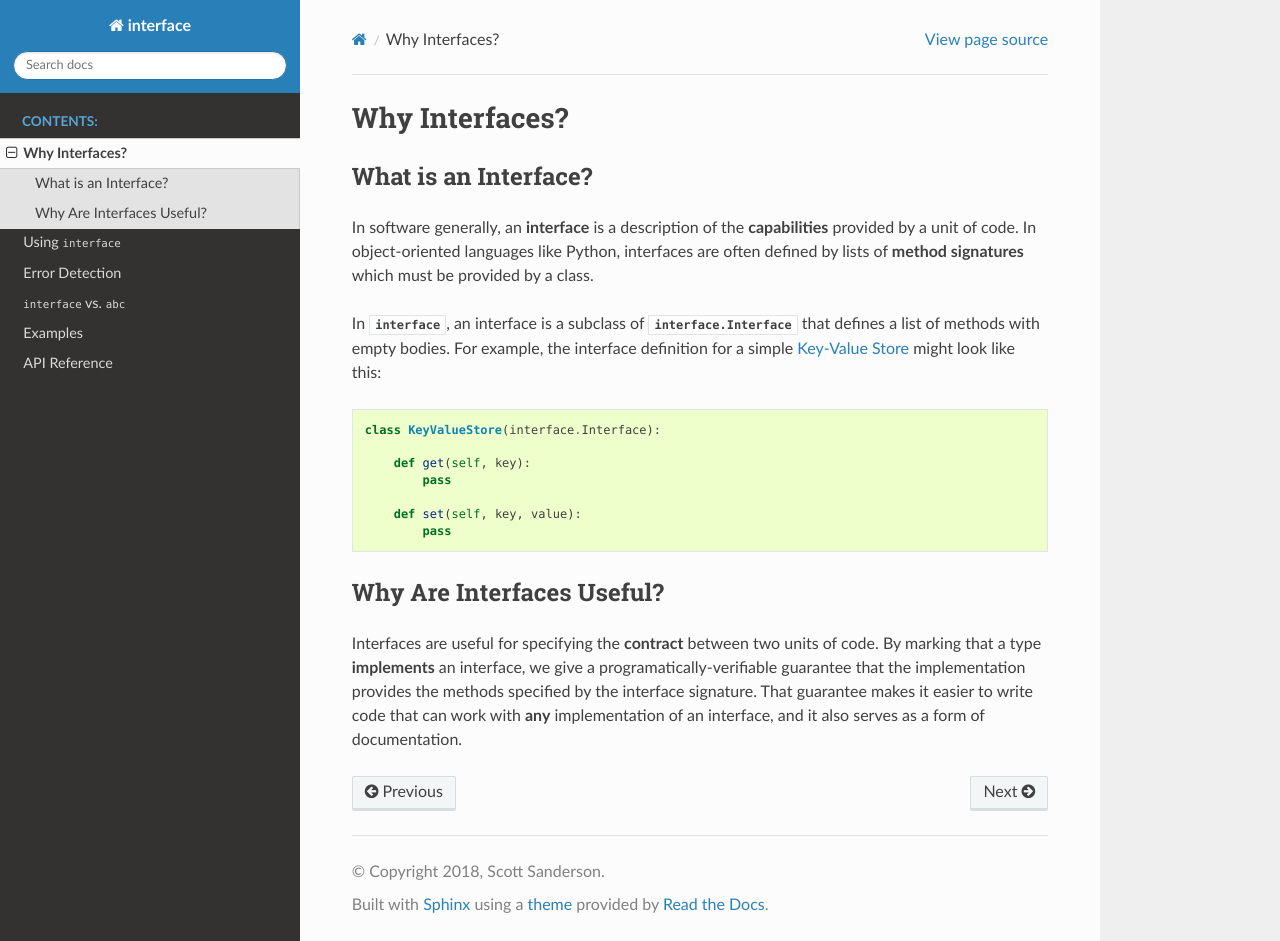
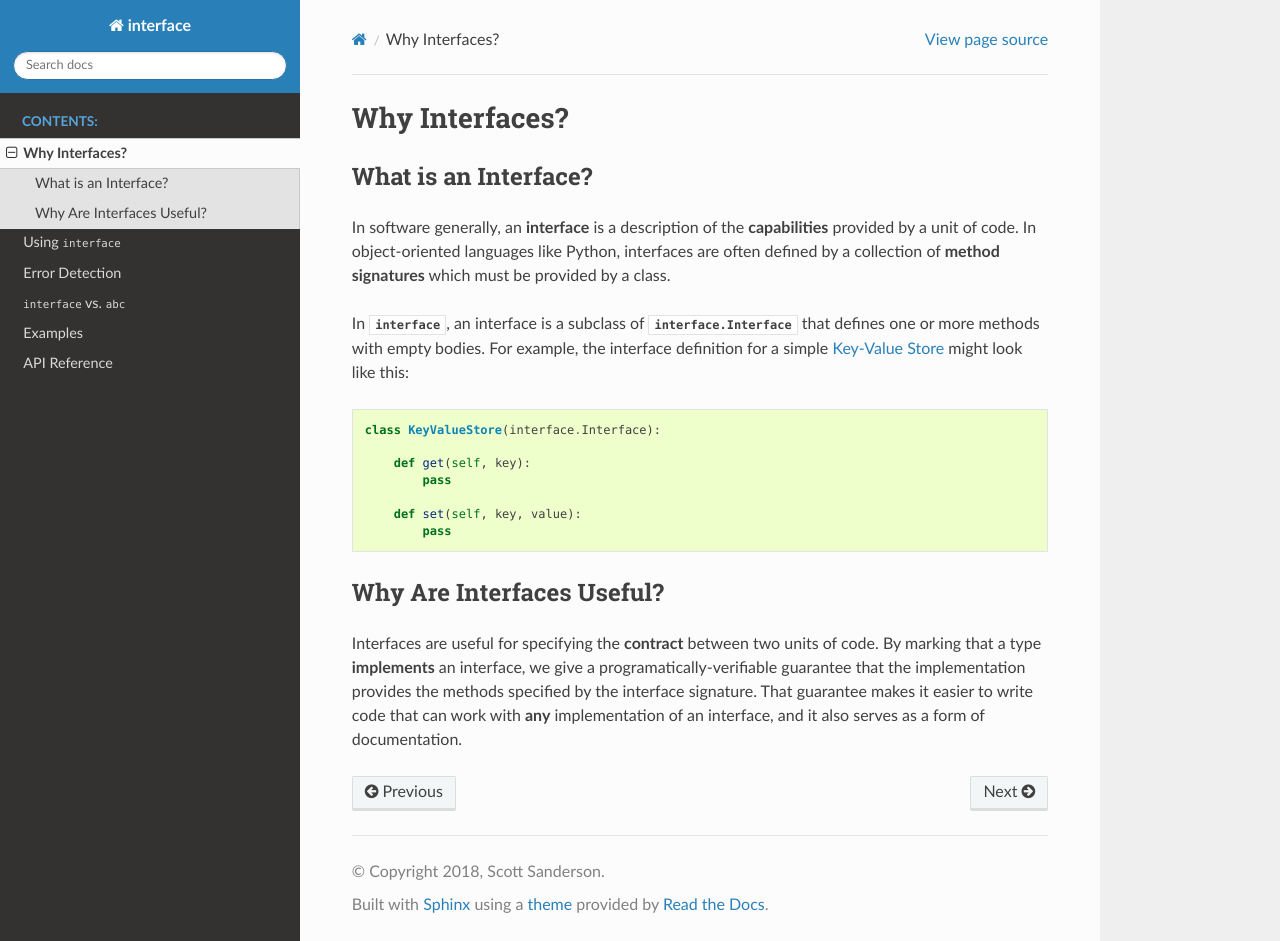
Before and after one commit to ssanderson/python-interface, a Sphinx documentation site: the page built from docs/why.rst, in a window 1280 px wide and 941 px high. Built offline with Sphinx 7.4.7 and the Read the Docs theme 2.0.0, drawn with Linux system fonts in a browser that asks for light colours.

Commit message:
DOC: Don't use "list" as generic term for set.

```diff
--- a/docs/why.rst
+++ b/docs/why.rst
@@ -6,11 +6,11 @@ What is an Interface?
 
 In software generally, an **interface** is a description of the
 **capabilities** provided by a unit of code. In object-oriented languages like
-Python, interfaces are often defined by lists of **method signatures** which
-must be provided by a class.
+Python, interfaces are often defined by a collection of **method signatures**
+which must be provided by a class.
 
 In :mod:`interface`, an interface is a subclass of :class:`interface.Interface`
-that defines a list of methods with empty bodies. For example, the interface
+that defines one or more methods with empty bodies. For example, the interface
 definition for a simple `Key-Value Store`_ might look like this:
 
 .. code-block:: python
```
